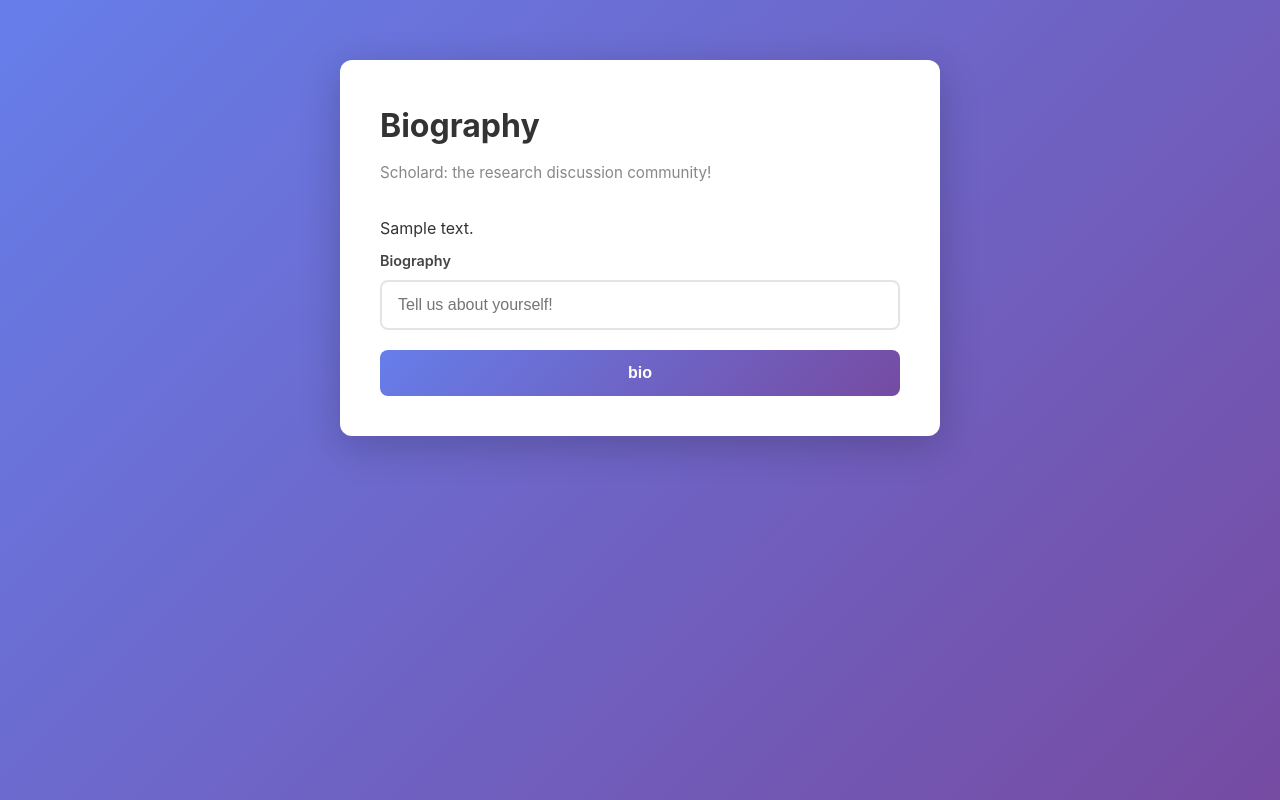
After one commit to blurryiurii/csc470-doi-project, a Flask app: template src/templates/bio_home.html in a window 1280 px wide. The commit adds this page. Run offline with Flask 3, Linux system fonts and the light colour scheme; the template is opened without the code that fills it: most values are stand-ins (such as "Sample title", 1, 10 or a date in 2020); parts of the project's set-up code (start-up, migrations or seed data) failed here and were passed over; some libraries are stand-ins or nearby versions.

Commit message:
Added bio feature by going to /users/username

```diff
--- a/src/main.py
+++ b/src/main.py
@@ -106,6 +106,12 @@ def create_comment(thread_id: int, user_id: int, body: str) -> None:
         )
         session.add_all([comment])
         session.commit()
+def change_bio(user_id: int, message: str) -> None:
+    with Session(engine) as session:
+        user_to_update = session.query(User).filter_by(id=user_id).first()
+        user_to_update.bio = message
+        session.commit()
+
 
 
 def create_author(name: str, email: str) -> None:
@@ -142,6 +148,17 @@ def get_user_by_id(user_id: int) -> str | None:
         return None
     else:
         return data[0].account_name
+def get_bio_by_id(user_id: int) -> str | None:
+    data = []
+    with Session(engine) as session:
+        stmt = select(User).where(User.id.in_([user_id]))
+        data = session.scalars(stmt)
+        data = list(data)
+    if len(data) == 0:
+        return None
+    else:
+        return data[0].bio
+
 
 
 def get_user_password_by_id(user_id: int) -> str | None:
@@ -219,6 +236,19 @@ def Homepage():
     username = get_user_by_id(int(user_id))
     thread_list = get_raw_thread_list()
     return render_template("home.html", username=username, threads=thread_list)
+@app.route("/users/<username>")
+def userpage(username):
+    user_id = request.cookies.get("user_id")
+    if user_id is None:
+        return redirect(url_for("login"))
+    if not check_user(username):
+        return "invalid user :("
+    #user id matches page
+    bio=get_bio_by_id(check_user(username))
+    if int(user_id) == int(check_user(username)):
+        return render_template("bio_home.html",bio=bio)
+    return render_template("bio.html",username=username,bio=bio)
+
 
 
 @app.route("/thread/<path:doi>")
@@ -258,6 +288,21 @@ def send_message():
     create_comment(thread_id, user_id, message)
     doi = request.form.get("doi")
     return redirect(url_for("thread", doi=doi))
+
+@app.route("/update_bio", methods=["POST"])
+def update_bio():
+    user_id_str = request.cookies.get("user_id")
+    if user_id_str is None:
+        return "Error: Not logged in", 401
+    user_id = int(user_id_str)
+    message = request.form.get("bio")
+    if message is None:
+        return "invalid bio", 400
+    change_bio(user_id,message)
+
+
+    return redirect(url_for(f"userpage", username=get_user_by_id(user_id)))
+
 
 
 @app.route("/login")
--- /dev/null
+++ b/src/templates/bio_home.html
@@ -0,0 +1,27 @@
+<!DOCTYPE html>
+<html lang="en">
+<head>
+    <meta charset="UTF-8">
+    <meta name="viewport" content="width=device-width, initial-scale=1.0">
+    <title>Sign Up - Scholard</title>
+    <link rel="stylesheet" href="{{ url_for('static', filename='style.css') }}">
+</head>
+<body>
+    <div class="container">
+        <div class="card">
+            <h1>Biography</h1>
+            <p class="subtitle">Scholard: the research discussion community!</p>
+
+            <form action="{{ url_for('update_bio') }}" method="post">
+                <div class="form-group">
+                  <p>{{ bio }}</p>
+                    <label for="bio">Biography</label>
+                    <input type="text" id="bio" name="bio" placeholder="Tell us about yourself!" required>
+                </div>
+                <input type="submit" value="bio">
+            </form>
+
+        </div>
+    </div>
+</body>
+</html>
```
Also changed, not shown: src/templates/bio.html (added, +19 -0 lines), src/templates/error.html (line endings or trailing spaces), src/templates/home.html (line endings or trailing spaces).
